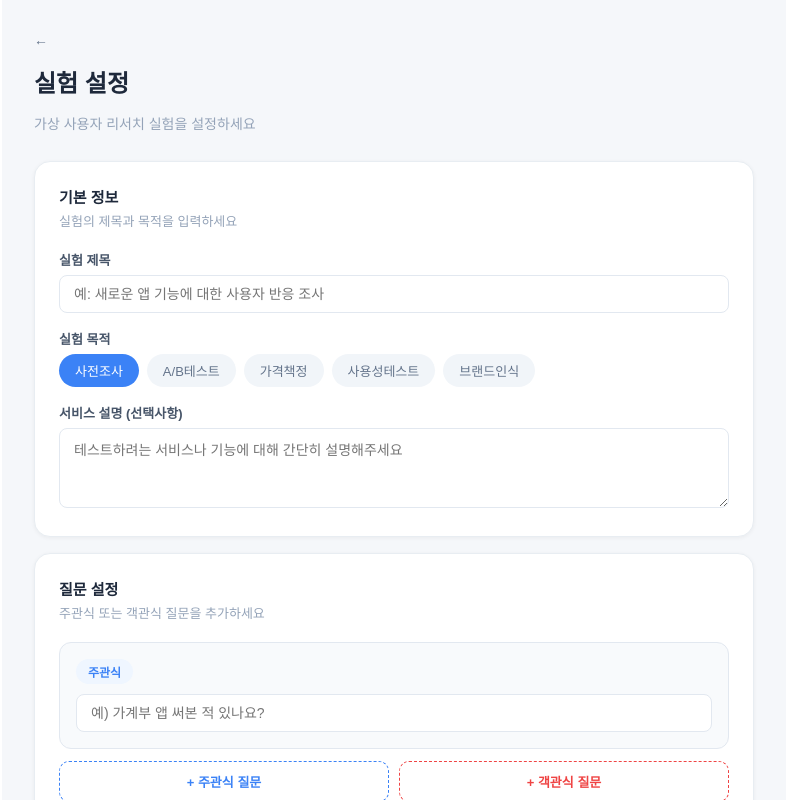
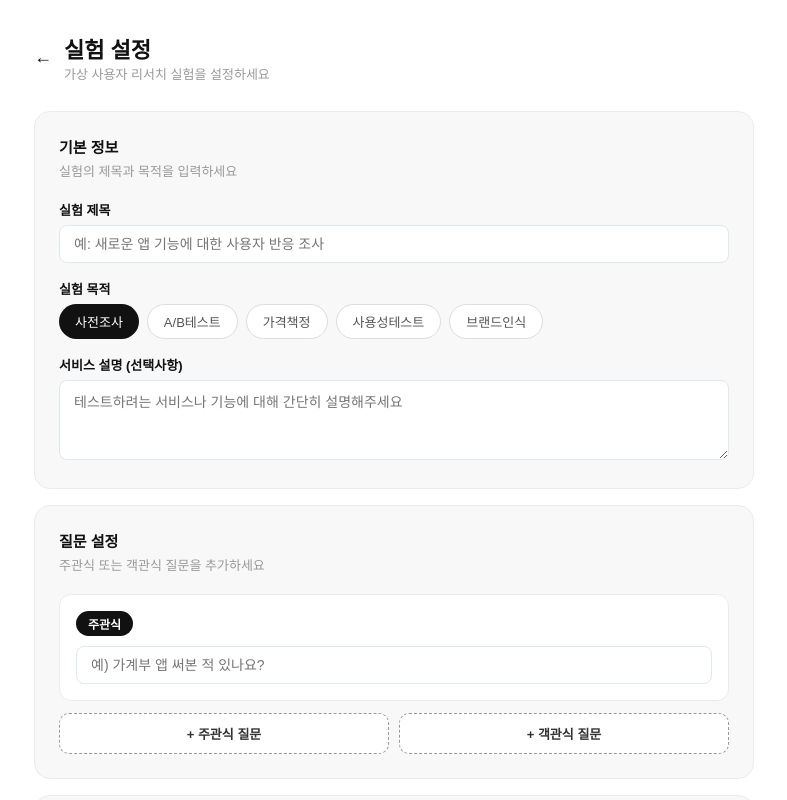
Before and after one commit to sechun4686/persona-dashboard, a React (Create React App) app: page / in a window 1280 px wide. Both pictures are taken after a click on the button "▷ 실험 시작하기". Shown: the top 800 px of the page, without its empty margins (246-1033 px from the left). Built offline with nearby package versions, Linux system fonts and the light colour scheme; a web font is replaced by a local one.

Commit message:
색상 스타일

```diff
--- a/src/components/ExperimentForm.js
+++ b/src/components/ExperimentForm.js
@@ -89,47 +89,50 @@ export default function ExperimentForm({ onSubmit, onBack }) {
 
   const inputStyle = {
     width: '100%', padding: '10px 14px', borderRadius: '8px',
-    border: '1.5px solid #e2e8f0', fontSize: '14px',
+    border: '1px solid #e2e8f0', fontSize: '14px',
     boxSizing: 'border-box', outline: 'none',
-    background: '#fff', color: '#1e293b',
+    background: '#fff', color: '#111',
     fontFamily: 'Noto Sans KR, sans-serif',
   };
   const labelStyle = {
     fontWeight: '600', fontSize: '13px',
-    color: '#475569', marginBottom: '6px', display: 'block'
+    color: '#111', marginBottom: '6px', display: 'block'
   };
   const cardStyle = {
-    background: 'white', padding: '24px',
+    background: '#f8f8f8',
+    padding: '24px',
     borderRadius: '16px',
-    border: '1px solid #e8edf2',
-    boxShadow: '0 1px 4px rgba(0,0,0,0.05)',
+    border: '1px solid #ebebeb',
     marginBottom: '16px'
   };
   const sectionTitle = {
-    color: '#1e293b', fontWeight: '700',
+    color: '#111', fontWeight: '700',
     fontSize: '15px', marginTop: 0, marginBottom: '4px'
   };
   const sectionDesc = {
-    color: '#94a3b8', fontSize: '13px', marginBottom: '20px', marginTop: 0
+    color: '#999', fontSize: '13px', marginBottom: '20px', marginTop: 0
   };
 
   return (
     <div style={{
-      padding: '32px', fontFamily: 'Noto Sans KR, sans-serif',
-      background: '#f5f7fa', minHeight: '100vh',
-      maxWidth: '720px', margin: '0 auto'
+      fontFamily: 'Noto Sans KR, sans-serif',
+      background: '#ffffff',
+      minHeight: '100vh',
+      maxWidth: '720px',
+      margin: '0 auto',
+      padding: '32px',
     }}>
-      {/* 뒤로가기 */}
-      <button onClick={onBack} style={{
-        background: 'none', border: 'none', cursor: 'pointer',
-        color: '#64748b', fontSize: '14px', marginBottom: '16px',
-        display: 'flex', alignItems: 'center', gap: '6px', padding: 0,
-      }}>
-        ←
-      </button>
-
-      <h1 style={{ color: '#1e293b', marginBottom: '4px', fontSize: '24px', fontWeight: '700' }}>실험 설정</h1>
-      <p style={{ color: '#94a3b8', marginBottom: '28px', fontSize: '14px' }}>가상 사용자 리서치 실험을 설정하세요</p>
+      {/* 상단 헤더 */}
+      <div style={{ display: 'flex', alignItems: 'center', gap: '12px', marginBottom: '28px' }}>
+        <button onClick={onBack} style={{
+          background: 'none', border: 'none', cursor: 'pointer',
+          color: '#111', fontSize: '18px', padding: 0,
+        }}>←</button>
+        <div>
+          <h1 style={{ margin: 0, fontSize: '22px', fontWeight: '700', color: '#111' }}>실험 설정</h1>
+          <p style={{ margin: 0, fontSize: '13px', color: '#999' }}>가상 사용자 리서치 실험을 설정하세요</p>
+        </div>
+      </div>
 
       {/* 기본 정보 */}
       <div style={cardStyle}>
@@ -145,11 +148,12 @@ export default function ExperimentForm({ onSubmit, onBack }) {
           <div style={{ display: 'flex', gap: '8px', flexWrap: 'wrap' }}>
             {experimentTypes.map(t => (
               <button key={t} onClick={() => updateField('experiment_type', t)} style={{
-                padding: '7px 16px', borderRadius: '20px', border: 'none',
+                padding: '7px 16px', borderRadius: '20px',
+                border: form.experiment_type === t ? 'none' : '1px solid #ddd',
                 cursor: 'pointer', fontSize: '13px', fontWeight: '500',
                 fontFamily: 'Noto Sans KR, sans-serif',
-                background: form.experiment_type === t ? '#3b82f6' : '#f1f5f9',
-                color: form.experiment_type === t ? 'white' : '#64748b',
+                background: form.experiment_type === t ? '#111' : '#fff',
+                color: form.experiment_type === t ? '#fff' : '#555',
               }}>{t}</button>
             ))}
           </div>
@@ -168,18 +172,19 @@ export default function ExperimentForm({ onSubmit, onBack }) {
         <p style={sectionDesc}>주관식 또는 객관식 질문을 추가하세요</p>
         {form.questions.map((q, idx) => (
           <div key={idx} style={{
-            background: '#f8fafc', padding: '16px', borderRadius: '12px',
-            marginBottom: '12px', border: '1px solid #e2e8f0'
+            background: '#fff', padding: '16px', borderRadius: '12px',
+            marginBottom: '12px', border: '1px solid #ebebeb'
           }}>
             <div style={{ display: 'flex', justifyContent: 'space-between', alignItems: 'center', marginBottom: '10px' }}>
               <span style={{
-                background: q.type === '주관식' ? '#eff6ff' : '#fef2f2',
-                color: q.type === '주관식' ? '#3b82f6' : '#ef4444',
+                background: q.type === '주관식' ? '#111' : '#fff',
+                color: q.type === '주관식' ? '#fff' : '#111',
+                border: q.type === '주관식' ? 'none' : '1px solid #111',
                 padding: '4px 12px', borderRadius: '20px', fontSize: '12px', fontWeight: '600'
               }}>{q.type}</span>
               {form.questions.length > 1 && (
                 <button onClick={() => removeQuestion(idx)} style={{
-                  background: 'none', border: 'none', color: '#ef4444',
+                  background: 'none', border: 'none', color: '#999',
                   cursor: 'pointer', fontSize: '18px'
                 }}>×</button>
               )}
@@ -195,8 +200,8 @@ export default function ExperimentForm({ onSubmit, onBack }) {
                     value={opt} onChange={e => updateOption(idx, oIdx, e.target.value)} />
                 ))}
                 <button onClick={() => addOption(idx)} style={{
-                  background: 'none', border: '1px dashed #3b82f6',
-                  color: '#3b82f6', padding: '6px 14px', borderRadius: '8px',
+                  background: 'none', border: '1px dashed #999',
+                  color: '#555', padding: '6px 14px', borderRadius: '8px',
                   cursor: 'pointer', fontSize: '13px', marginTop: '4px'
                 }}>+ 선택지 추가</button>
               </div>
@@ -206,13 +211,13 @@ export default function ExperimentForm({ onSubmit, onBack }) {
         <div style={{ display: 'flex', gap: '10px', marginTop: '8px' }}>
           <button onClick={() => addQuestion('주관식')} style={{
             flex: 1, padding: '10px', borderRadius: '10px',
-            border: '1px dashed #3b82f6', color: '#3b82f6',
+            border: '1px dashed #999', color: '#333',
             background: 'white', cursor: 'pointer', fontWeight: '600',
             fontFamily: 'Noto Sans KR, sans-serif', fontSize: '13px'
           }}>+ 주관식 질문</button>
           <button onClick={() => addQuestion('객관식')} style={{
             flex: 1, padding: '10px', borderRadius: '10px',
-            border: '1px dashed #ef4444', color: '#ef4444',
+            border: '1px dashed #999', color: '#333',
             background: 'white', cursor: 'pointer', fontWeight: '600',
             fontFamily: 'Noto Sans KR, sans-serif', fontSize: '13px'
           }}>+ 객관식 질문</button>
@@ -244,10 +249,10 @@ export default function ExperimentForm({ onSubmit, onBack }) {
             <div style={{ display: 'flex', gap: '8px', alignItems: 'center' }}>
               <input type="number" style={{ ...inputStyle, width: '70px' }} min={19} max={99}
                 value={form.filters.age_min} onChange={e => updateFilter('age_min', Number(e.target.value))} />
-              <span style={{ color: '#94a3b8' }}>~</span>
+              <span style={{ color: '#999' }}>~</span>
               <input type="number" style={{ ...inputStyle, width: '70px' }} min={19} max={99}
                 value={form.filters.age_max} onChange={e => updateFilter('age_max', Number(e.target.value))} />
-              <span style={{ color: '#94a3b8' }}>세</span>
+              <span style={{ color: '#999' }}>세</span>
             </div>
           </div>
           <div>
@@ -262,18 +267,18 @@ export default function ExperimentForm({ onSubmit, onBack }) {
       <div style={cardStyle}>
         <h3 style={sectionTitle}>실험 규모</h3>
         <p style={sectionDesc}>응답받을 페르소나 수를 설정하세요</p>
-        <label style={labelStyle}>샘플 크기: <strong style={{ color: '#3b82f6' }}>{form.n}명</strong></label>
+        <label style={labelStyle}>샘플 크기: <strong style={{ color: '#111' }}>{form.n}명</strong></label>
         <input type="range" min={10} max={100} step={10} value={form.n}
           onChange={e => updateField('n', Number(e.target.value))}
-          style={{ width: '100%', accentColor: '#3b82f6' }} />
-        <div style={{ display: 'flex', justifyContent: 'space-between', fontSize: '12px', color: '#94a3b8', marginTop: '4px' }}>
+          style={{ width: '100%', accentColor: '#111' }} />
+        <div style={{ display: 'flex', justifyContent: 'space-between', fontSize: '12px', color: '#999', marginTop: '4px' }}>
           <span>10명</span><span>100명</span>
         </div>
       </div>
 
       <button onClick={handleSubmit} disabled={loading} style={{
         width: '100%', padding: '16px',
-        background: loading ? '#94a3b8' : '#3b82f6',
+        background: loading ? '#999' : '#111',
         color: 'white', border: 'none', borderRadius: '12px',
         fontSize: '16px', fontWeight: '700', cursor: loading ? 'not-allowed' : 'pointer',
         fontFamily: 'Noto Sans KR, sans-serif',
```
